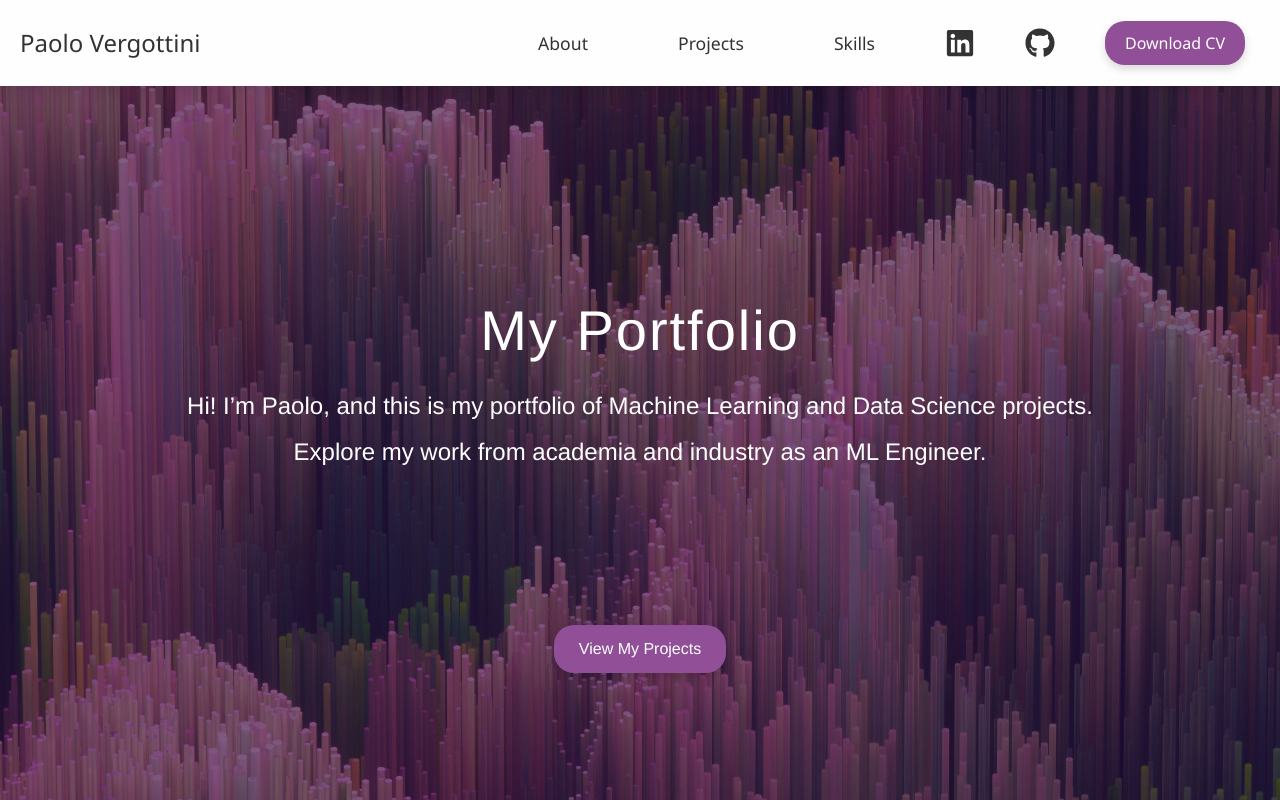
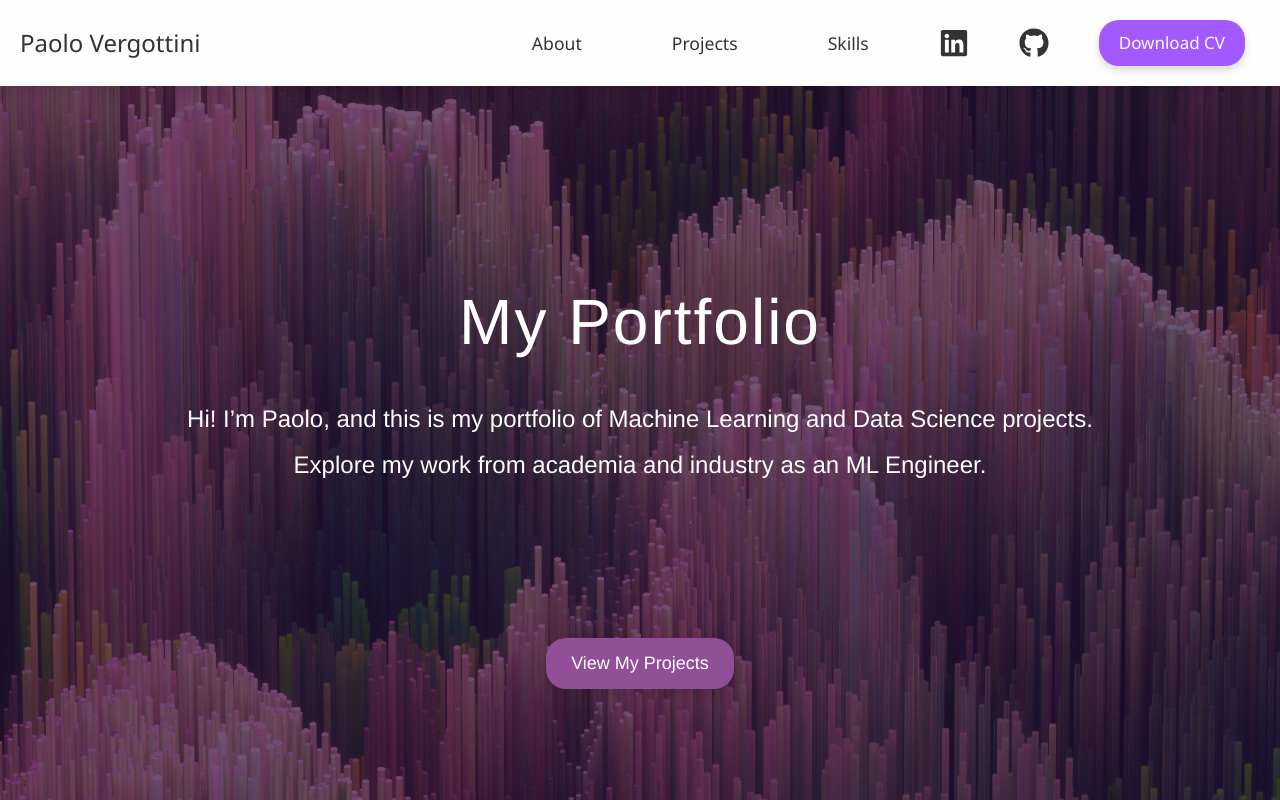
Before and after one commit to paolo-vergo/portfolio, a React (Create React App) app: page / in a window 1280 px wide. Shown: the top 800 px of the page. Built offline with nearby package versions, Linux system fonts and the light colour scheme.

Commit message:
fix(refactoring grid more)

```diff
--- a/src/components/Hero.css
+++ b/src/components/Hero.css
@@ -23,7 +23,7 @@
   left: 0;
   width: 100%;
   height: 100%; /* Ensure the overlay covers the entire hero section */
-  background: rgba(0, 0, 0, 0.5); /* Dark overlay with 50% opacity */
+  background: rgba(0, 0, 0, 0.55); /* Dark overlay with 50% opacity */
   z-index: 1;
 }
 
@@ -34,9 +34,10 @@
 }
 
 .hero h3 {
-  font-size: 3.5em;
+  font-size: 4.0em;
   font-weight: 400;
   margin: 0;
+  margin-bottom:16px;
   color: #fff;
   transform: translateY(-10px); /* Shift text slightly upwards */
 }
@@ -59,7 +60,7 @@
   border-radius: 20px;
   padding: 12px 25px;
   color: white;
-  font-size: 16px;
+  font-size: 18px;
   cursor: pointer;
   transition: all 0.3s ease;
   box-shadow: 0 4px 8px rgba(0, 0, 0, 0.15);
--- a/src/components/Navbar.css
+++ b/src/components/Navbar.css
@@ -65,7 +65,7 @@ html {
 
 /* Hover effect for nav buttons */
 .nav-btn:hover {
-  background-color: #904f96;
+  background-color: #d66fb4;
   color: white;
   transform: scale(1.02);
   box-shadow: 0 4px 10px rgba(0, 0, 0, 0.2);
@@ -81,7 +81,7 @@ html {
 
 .social-icon:hover {
   transform: scale(1.2);
-  color: #904f96;
+  color: #d66fb4;
   text-shadow: 0 0 10px rgba(144, 79, 150, 0.7);
 }
 
@@ -103,12 +103,12 @@ html {
 
 /* Additional Styles for Download CV Button in Navbar */
 .download-btn {
-  background-color: #904f96;
+  background-color: #A259FF;
   border: none;
   border-radius: 20px;
   padding: 10px 20px; /* Adjust padding to prevent deformation */
   color: white;
-  font-size: 16px;
+  font-size: 17px;
   cursor: pointer;
   transition: all 0.3s ease;
   box-shadow: 0 4px 8px rgba(0, 0, 0, 0.15);
```
Also changed, not shown: 14 other files (tests, documents, lock files or other folders).
